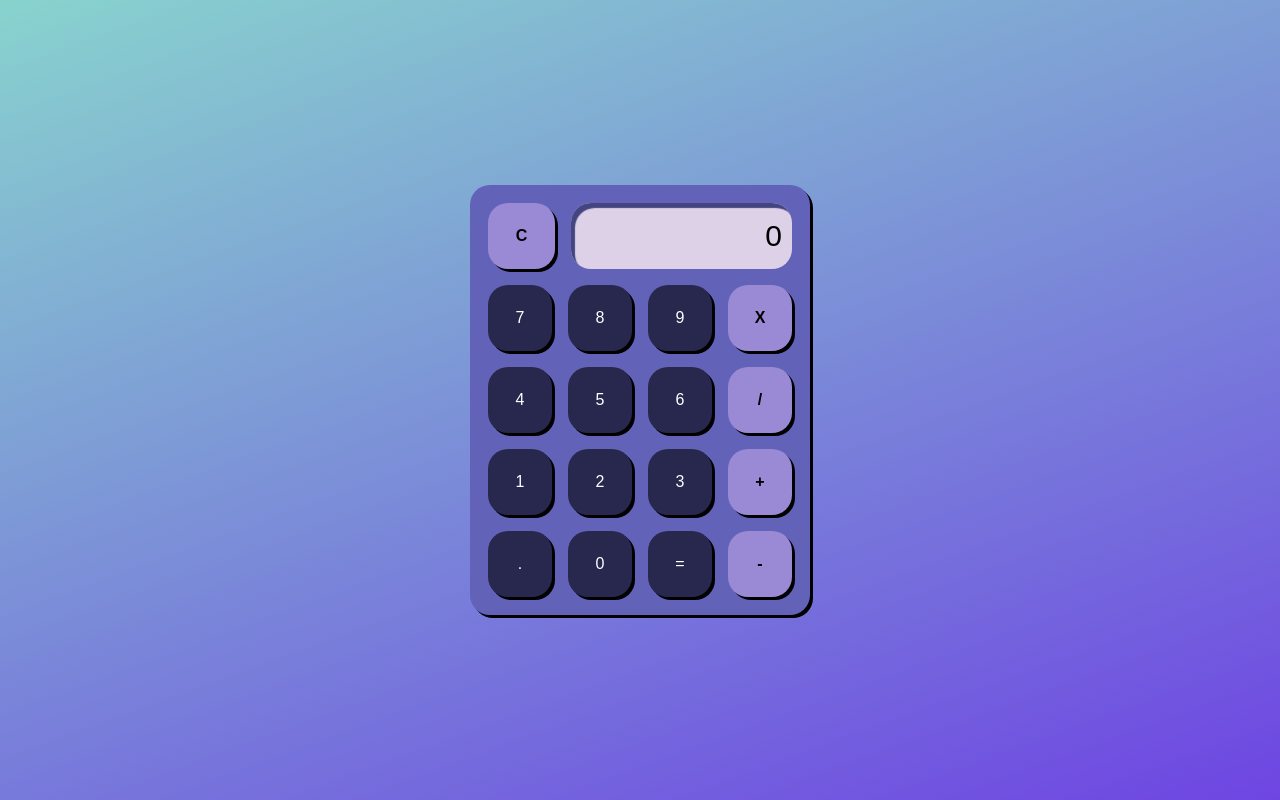
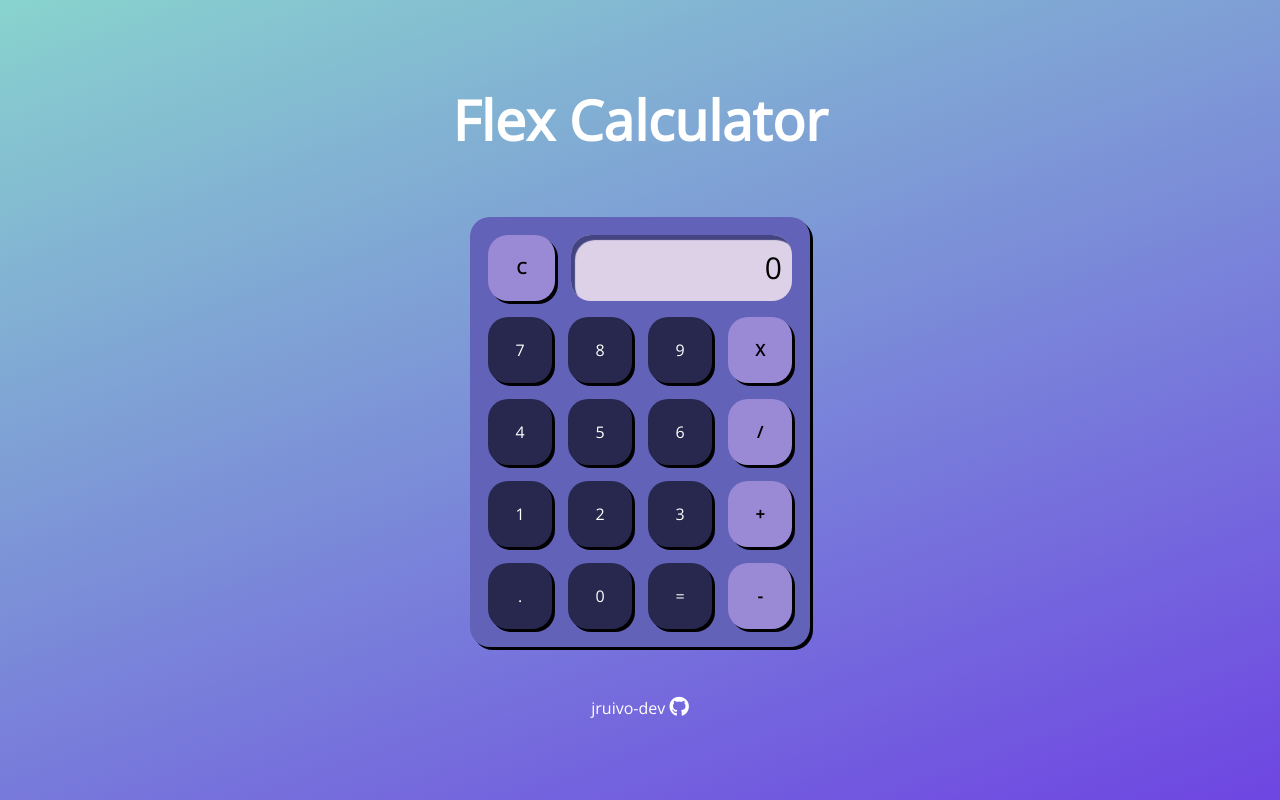
Before and after one commit to jruivo-dev/flex-calculator, a plain HTML site: page index.html in a window 1280 px wide. Drawn offline with nearby package versions, Linux system fonts and the light colour scheme.

Commit message:
Added title + footer

```diff
--- a/css/style.css
+++ b/css/style.css
@@ -4,7 +4,7 @@ body {
     padding: 0;
     margin: 0;
     background-image: linear-gradient(-20deg, #6e45e2 0%, #88d3ce 100%);
-    font-family: sans-serif;
+    font-family: 'Open Sans', sans-serif;
 }
 
 .flex-wrapper {
@@ -12,6 +12,14 @@ body {
     justify-content: center;
     align-items: center;
     height: 100vh;
+    flex-direction: column;
+}
+
+.flex-wrapper .header {
+    font-size: 55px;
+    color: white;
+    font-weight: bold;
+    margin-bottom: 60px;
 }
 
 .calculator {
@@ -67,3 +75,17 @@ body {
     color: black;
     font-weight: bold;
 }
+
+.footer {
+    color: white;
+    margin-top: 50px;
+}
+
+.footer i {
+    font-size: 20px;
+}
+
+.footer a {
+    color:white;
+    text-decoration: none;
+}
--- a/index.html
+++ b/index.html
@@ -6,13 +6,15 @@
     <meta charset="UTF-8">
     <meta name="viewport" content="width=device-width, initial-scale=1">
     <link href="css/style.css" rel="stylesheet">
+    <link href="https://fonts.googleapis.com/css?family=Open+Sans" rel="stylesheet">
+    <script src="https://use.fontawesome.com/39a6f10caf.js"></script>
 </head>
 
 <body>
 
     <div class="flex-wrapper">
+        <div class="header">Flex Calculator</div>
         <div class="calculator">
-
             <div class="flex-row">
                 <div class="calc-button operator">C</div>
                 <div class="calculator-screen">
@@ -44,10 +46,10 @@
                 <div class="calc-button number">0</div>
                 <div class="calc-button equals">=</div>
                 <div class="calc-button operator">-</div>
+            </div>
+        </div>
 
-            </div>
-
-        </div>
+        <div class="footer">jruivo-dev <a href="jruivo-dev.github.io"><i class='fa fa-github'></i></a></div>
     </div>
 
 </body>
```
